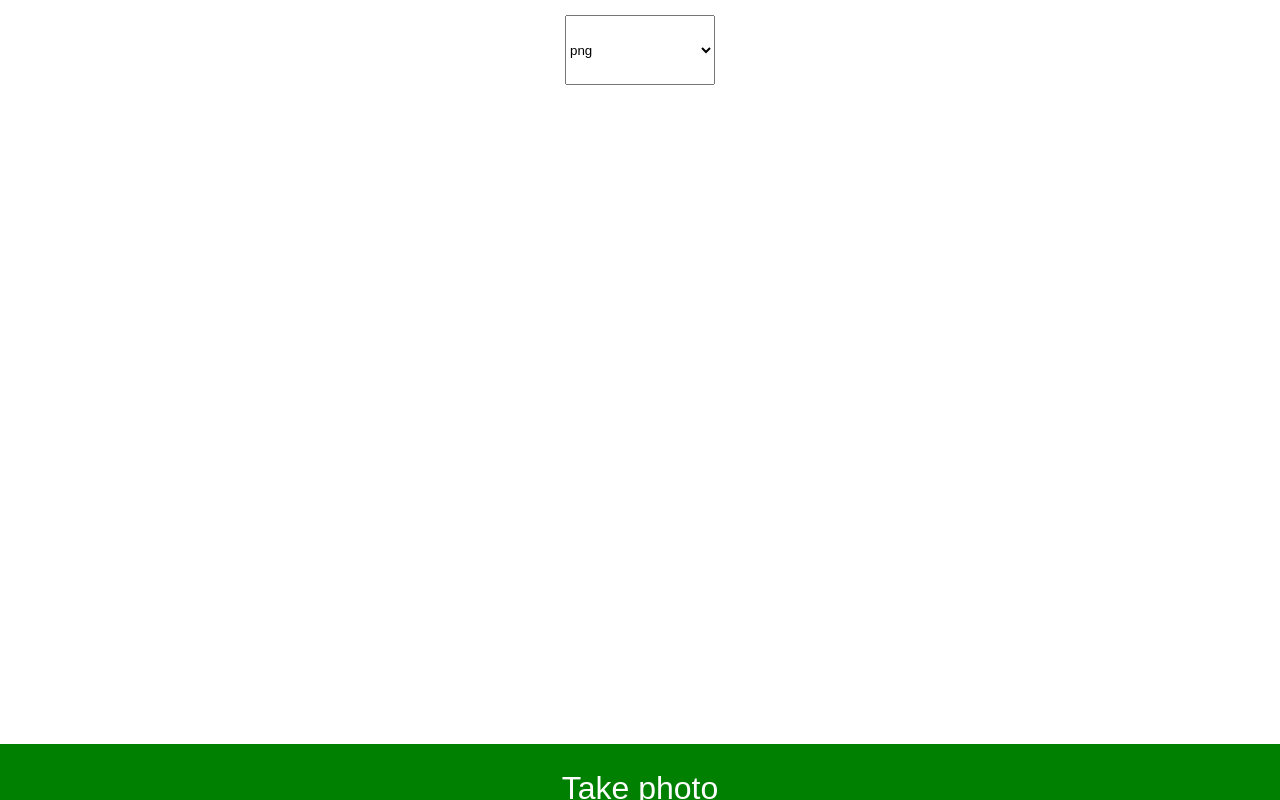
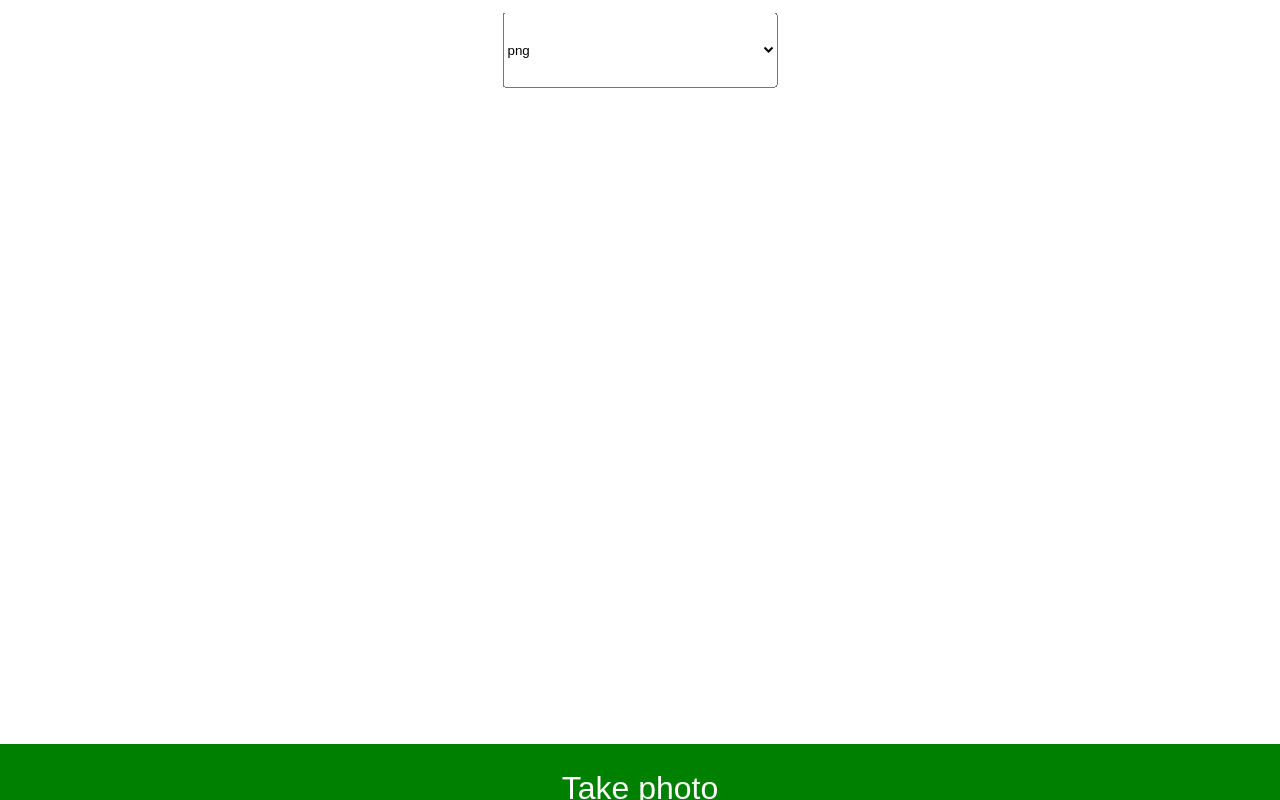
Before and after one commit to naeun97/naeun97.github.io, a plain HTML site: page index.html in a window 1280 px wide. Drawn offline with Linux system fonts and the light colour scheme.

Commit message:
change css

```diff
--- a/main.css
+++ b/main.css
@@ -12,7 +12,6 @@ html, body{
       top: 50px;
       left: 50%;
       z-index: 999;
-      color: white;
       text-align: center;
       transform: translate(-50%, -50%);
   }
@@ -25,8 +24,8 @@ html, body{
   }
 
 #type-option{
-  width: 150px;
-  height: 70px
+  width: 275px;
+  height: 75px;
 }
 
 #guide{
```
